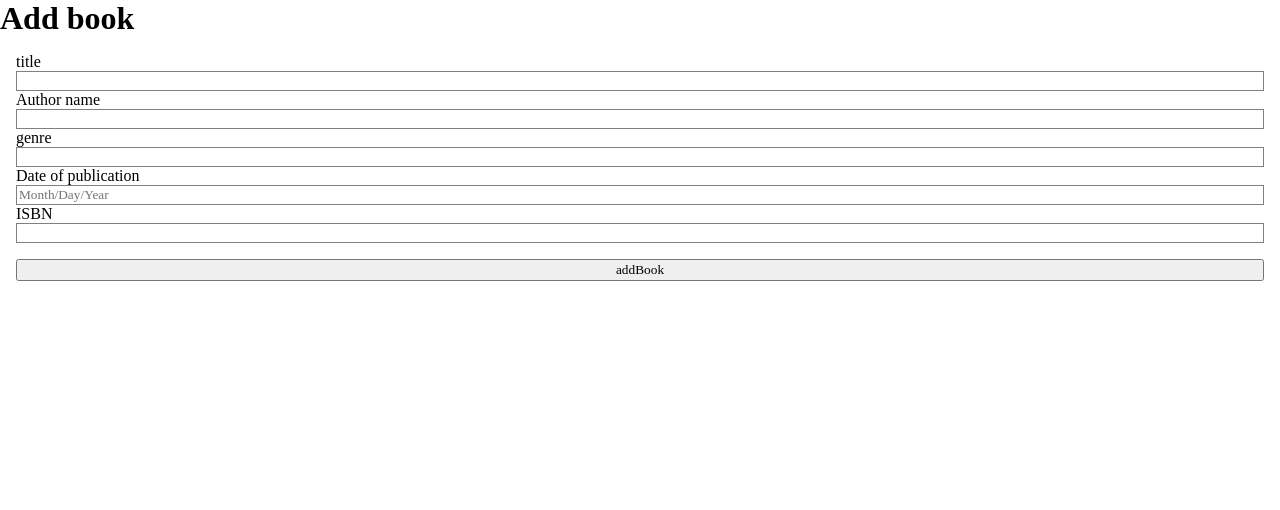
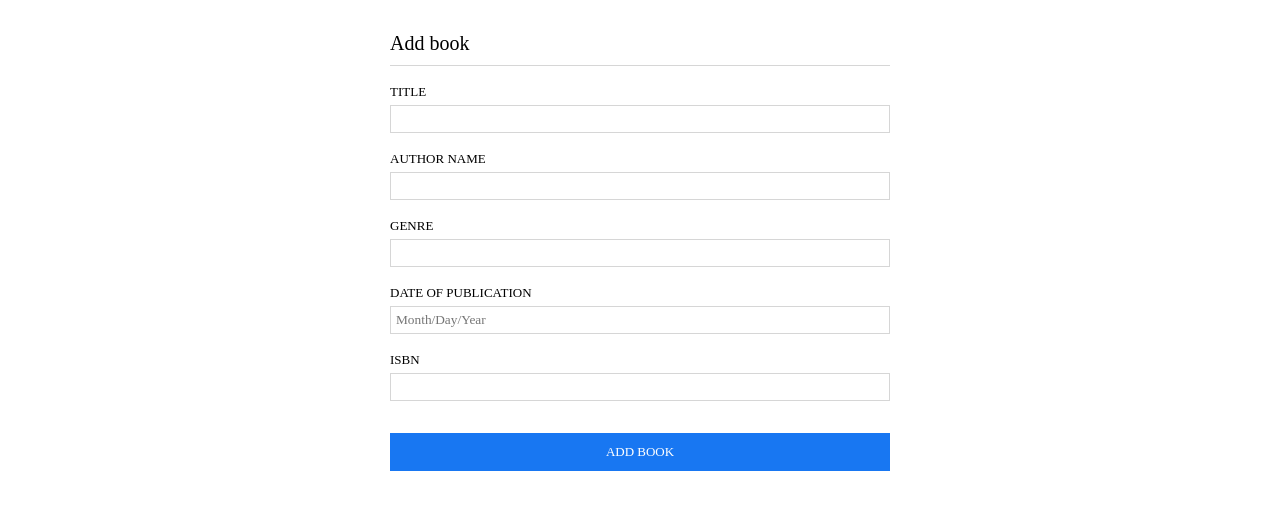
Before and after one commit to Tsedhondup/IMSB-client, a React (Create React App) app: page /addBook in a window 1280 px wide. Shown: the top 510 px of the page. Built offline with nearby package versions, Linux system fonts and the light colour scheme.

Commit message:
base styes for add book form applied

```diff
--- a/package.json
+++ b/package.json
@@ -7,6 +7,7 @@
     "@testing-library/react": "^13.4.0",
     "@testing-library/user-event": "^13.5.0",
     "axios": "^1.7.7",
+    "fontfaceobserver": "^2.3.0",
     "moment": "^2.30.1",
     "react": "^18.3.1",
     "react-datepicker": "^7.5.0",
--- a/src/App.css
+++ /dev/null
@@ -1,6 +0,0 @@
-* {
-  font-family: "Libre Franklin";
-  margin: 0;
-  width: 100%;
-  box-sizing: border-box;
-}
--- a/src/App.js
+++ b/src/App.js
@@ -1,4 +1,4 @@
-import "./App.css";
+import "./App.scss";
 import { BrowserRouter, Routes, Route } from "react-router-dom";
 import LandingPage from "./Pages/LandingPage/LandingPage";
 import AddBookPage from "./Pages/AddBookPage/AddBookPage";
--- /dev/null
+++ b/src/App.scss
@@ -0,0 +1,8 @@
+// @use "./styles/partials/fonts";
+
+* {
+  font-family: "Libre Franklin";
+  margin: 0;
+  width: 100%;
+  box-sizing: border-box;
+}
--- a/src/Components/AddBookForm/AddBookForm.js
+++ b/src/Components/AddBookForm/AddBookForm.js
@@ -241,7 +241,7 @@ const AddBookForm = () => {
           type="button"
           onClick={handleBookPost}
         >
-          addBook
+          add Book
         </button>
       </form>
     </div>
--- a/src/Components/AddBookForm/AddBookForm.scss
+++ b/src/Components/AddBookForm/AddBookForm.scss
@@ -1,27 +1,57 @@
+// @import "../styles/partials/_mixins.scss";
+// @import "../styles/partials/_variables";
+@import "../../styles/partials/mixin";
+@import "../../styles/partials/variables";
 .add-books {
+  max-width: 100%;
+  @include tablet {
+    max-width: 500px;
+    margin: auto;
+  }
   &__form {
-    padding: 16px;
+    padding: 16px 0px;
     &--input-field {
+      padding: 5px;
+      margin-top: 5px;
+      margin-bottom: 16px;
       outline-width: 0px;
       offset: 0px;
-      border: 1px solid gray;
+      border: 1px solid $pewter;
     }
     &--warning-msg {
+      font-size: 13px;
       font-weight: normal;
       color: red;
       display: none;
+      margin-bottom: 16px;
     }
     &--add-button {
+      color: #ffffff;
+      text-transform: uppercase;
+      font-size: 13px;
+      padding: 10px;
       margin-top: 16px;
+      background-color: #1877f2;
+      border: 1px solid #1877f2;
     }
+    &--add-button:hover {
+      background-color: #0077b5;
+    }
+  }
+  &__form-label {
+    font-size: 13px;
+    text-transform: uppercase;
+    margin-bottom: 10px;
   }
 }
 // DYNAMIC JS CLASSES
 .js-border-red {
   border: solid 1px red;
+  margin-bottom: 10px;
 }
 .js-border-green {
   border: 1px solid green;
+  margin-bottom: 16px;
 }
 .js-warning-msg {
   display: block;
--- a/src/Pages/AddBookPage/AddBookPage.js
+++ b/src/Pages/AddBookPage/AddBookPage.js
@@ -1,8 +1,9 @@
 import AddBookForm from "../../Components/AddBookForm/AddBookForm";
+import "./AddBookPage.scss";
 const AddBookPage = () => {
   return (
-    <div>
-      <h1>Add book</h1>
+    <div className="add-books-form">
+      <h1 className="add-books-form__header">Add book</h1>
       <AddBookForm />
     </div>
   );
--- a/src/Pages/AddBookPage/AddBookPage.scss
+++ b/src/Pages/AddBookPage/AddBookPage.scss
@@ -0,0 +1,20 @@
+@import "../../styles/partials/mixin";
+@import "../../styles/partials/variables";
+.add-books-form {
+  padding: 0px 16px;
+  margin: 16px 0px;
+  @include tablet {
+    padding: 0px 32px;
+    margin: 32px 0px;
+  }
+  &__header {
+    font-size: 20px;
+    font-weight: normal;
+    padding-bottom: 10px;
+    border-bottom: 1px solid $pewter;
+    @include tablet {
+      max-width: 500px;
+      margin: auto;
+    }
+  }
+}
--- /dev/null
+++ b/src/styles/partials/_fonts.scss
@@ -0,0 +1,34 @@
+@font-face {
+  font-display: swap; /* Check https://developer.mozilla.org/en-US/docs/Web/CSS/@font-face/font-display for other options. */
+  font-family: "Libre Franklin";
+  font-style: normal;
+  font-weight: 400;
+  src: url("../../assets/fonts/libre-franklin-v14-latin-regular.woff2")
+    format("woff2"); /* Chrome 36+, Opera 23+, Firefox 39+, Safari 12+, iOS 10+ */
+}
+
+@font-face {
+  font-display: swap; /* Check https://developer.mozilla.org/en-US/docs/Web/CSS/@font-face/font-display for other options. */
+  font-family: "Libre Franklin";
+  font-style: normal;
+  font-weight: 500;
+  src: url("../../assets/fonts/libre-franklin-v14-latin-500.woff2")
+    format("woff2"); /* Chrome 36+, Opera 23+, Firefox 39+, Safari 12+, iOS 10+ */
+}
+/* libre-franklin-600 - latin */
+@font-face {
+  font-display: swap; /* Check https://developer.mozilla.org/en-US/docs/Web/CSS/@font-face/font-display for other options. */
+  font-family: "Libre Franklin";
+  font-style: normal;
+  font-weight: 600;
+  src: url("../../assets/fonts/libre-franklin-v14-latin-600.woff2")
+    format("woff2"); /* Chrome 36+, Opera 23+, Firefox 39+, Safari 12+, iOS 10+ */
+}
+@font-face {
+  font-display: swap; /* Check https://developer.mozilla.org/en-US/docs/Web/CSS/@font-face/font-display for other options. */
+  font-family: "Libre Franklin";
+  font-style: normal;
+  font-weight: 700;
+  src: url("../../assets/fonts/libre-franklin-v14-latin-700.woff2")
+    format("woff2"); /* Chrome 36+, Opera 23+, Firefox 39+, Safari 12+, iOS 10+ */
+}
--- a/src/styles/partials/_variables.scss
+++ b/src/styles/partials/_variables.scss
@@ -1,3 +1,35 @@
+// Colors
+$black: #0b0909;
+$ebony: #44444c;
+$gray: #8c8c8c;
+$pewter: #d6d6d6;
+$linkedIn: #0077b5;
+$gitHub: #171515;
+$xTwitter: #000000;
+$faceBook: #1877f2;
+$instagram: #c13584;
+$html: #f06529;
+$css: #264de4;
+$sass: #cc6699;
+$js: #f0db4f;
+$react: #00d8ff;
+$node: #3c873a;
+$express: #000000;
+$mysql: #00758f;
+$knex: #ff6c33;
+$dna: #ff0000;
+$leaf: #008000;
+$vial: #b0b8ba;
+$laptop: #c0c0c0;
+$code: #2879e3;
+$coffee: #6f4e37;
+$book: #990000;
+$headSet: #262626;
+$checkSquare: #13eb13;
+$pointRight: #e7a5a5;
+$house: #531d1d;
+$globe: #2b5dab;
+$caColor: #d80621;
 // breakpoints and margins
 $mobile-margin: 16px;
 
```
Also changed, not shown: src/styles/partials/_mixin.scss (line endings or trailing spaces), 1 other file (tests, documents, lock files or other folders).
